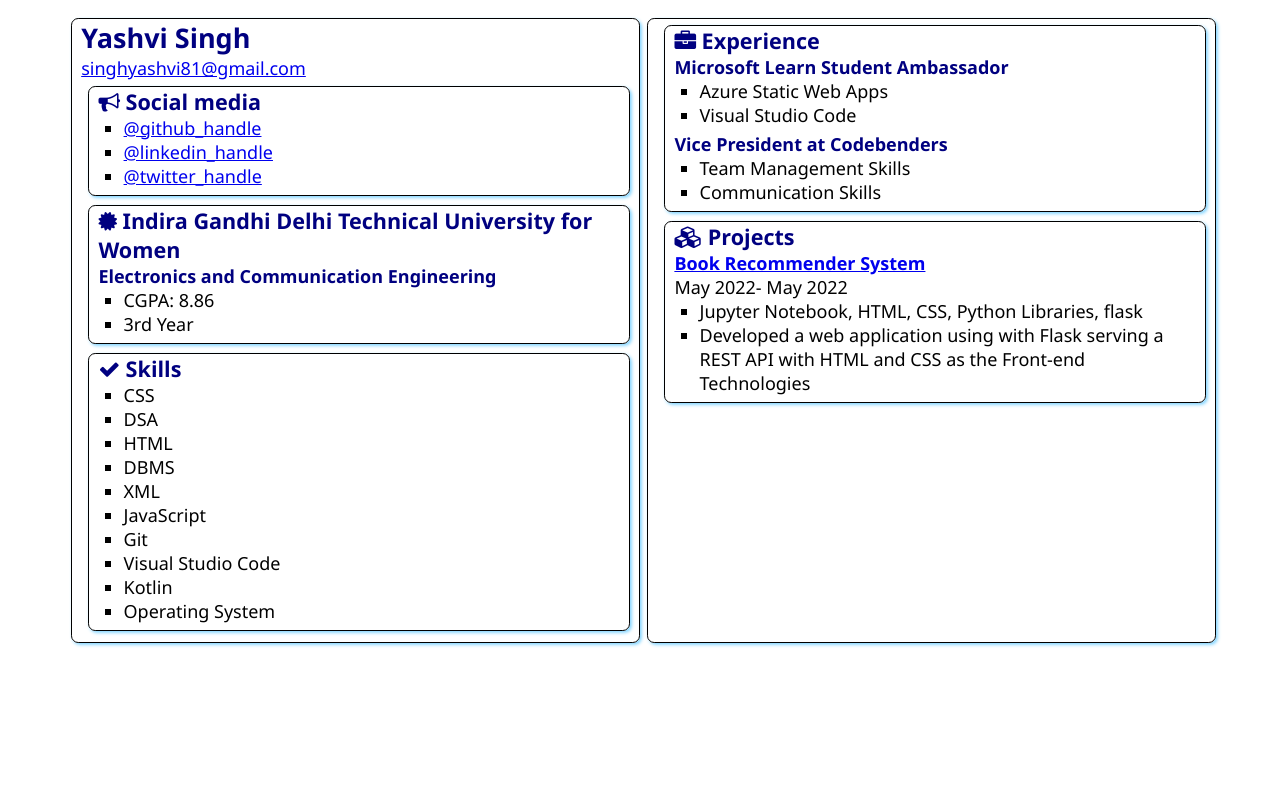
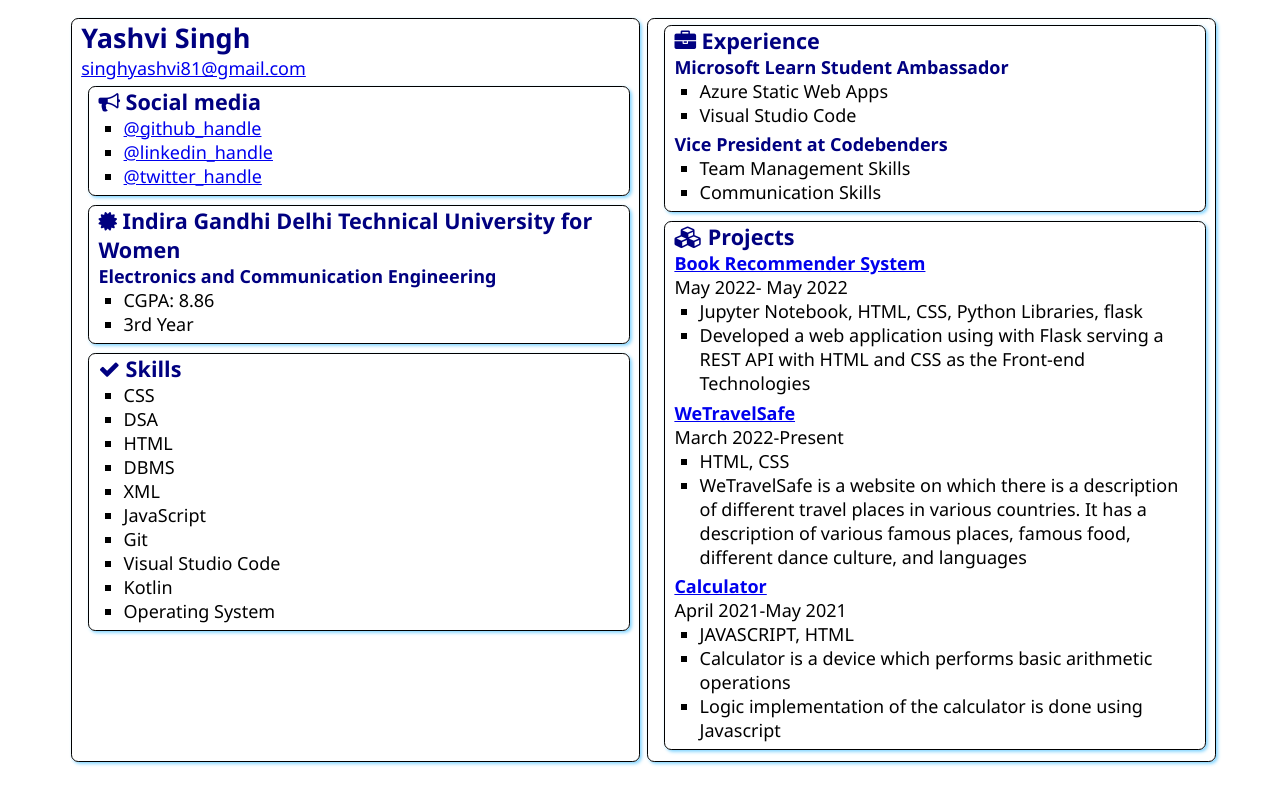
Before and after one commit to yashvi1234/SATechnicalOnboarding, a plain HTML site: page src/index.html in a window 1280 px wide. Drawn offline with Linux system fonts and the light colour scheme.

Commit message:
DataEnter

```diff
--- a/src/index.html
+++ b/src/index.html
@@ -100,6 +100,23 @@
                     <li>Jupyter Notebook, HTML, CSS, Python Libraries, flask</li>
                     <li>Developed a web application using with Flask serving a REST API with HTML and CSS as the Front-end Technologies</li>
                 </ul>
+                <h3>
+                    <a href="#">WeTravelSafe</a>
+                </h3>
+                <div>March 2022-Present</div>
+                <ul>
+                    <li>HTML, CSS</li>
+                    <li>WeTravelSafe is a website on which there is a description of different travel places in various countries. It has a description of various famous places, famous food, different dance culture, and languages</li>
+                </ul>
+                <h3>
+                    <a href="#">Calculator</a>
+                </h3>
+                <div>April 2021-May 2021</div>
+                <ul>
+                    <li>JAVASCRIPT, HTML</li>
+                    <li>Calculator is a device which performs basic arithmetic operations</li>
+                    <li>Logic implementation of the calculator is done using Javascript</li>
+                </ul>
             </section>
         </article>
 
```
